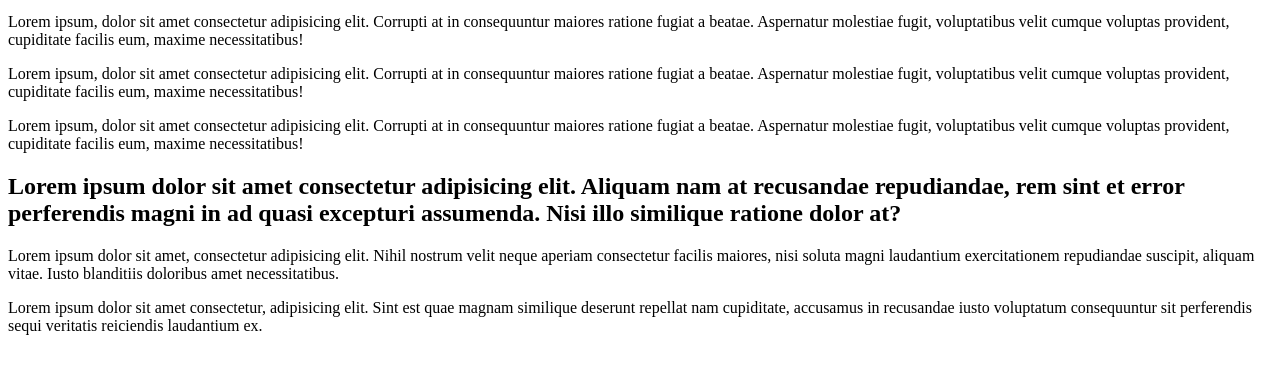
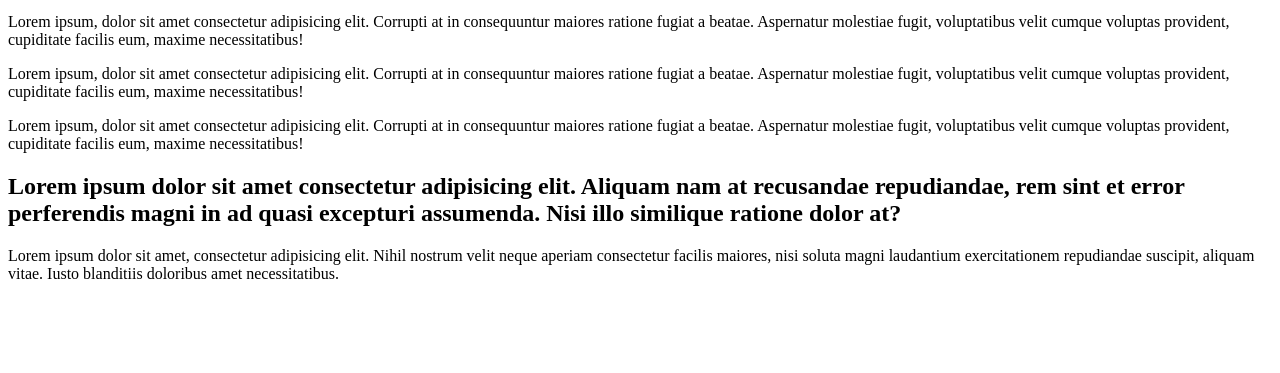
Before and after one commit to Miklku/first-project, a plain HTML site: page index.html in a window 1280 px wide. Shown: the part 119-492 px from the top of the page. Drawn offline with Linux system fonts and the light colour scheme.

Commit message:
В блоке с класом div удаен последний параграф

```diff
--- a/index.html
+++ b/index.html
@@ -33,7 +33,7 @@
             error perferendis magni in ad quasi excepturi assumenda. Nisi illo similique ratione dolor at?
         </h2>
         <p class="test_class">Lorem ipsum dolor sit amet, consectetur adipisicing elit. Nihil nostrum velit neque aperiam consectetur facilis maiores, nisi soluta magni laudantium exercitationem repudiandae suscipit, aliquam vitae. Iusto blanditiis doloribus amet necessitatibus.</p>
-        <p class="test_class">Lorem ipsum dolor sit amet consectetur, adipisicing elit. Sint est quae magnam similique deserunt repellat nam cupiditate, accusamus in recusandae iusto voluptatum consequuntur sit perferendis sequi veritatis reiciendis laudantium ex.</p>
+
     </div>
 </body>
 
```
